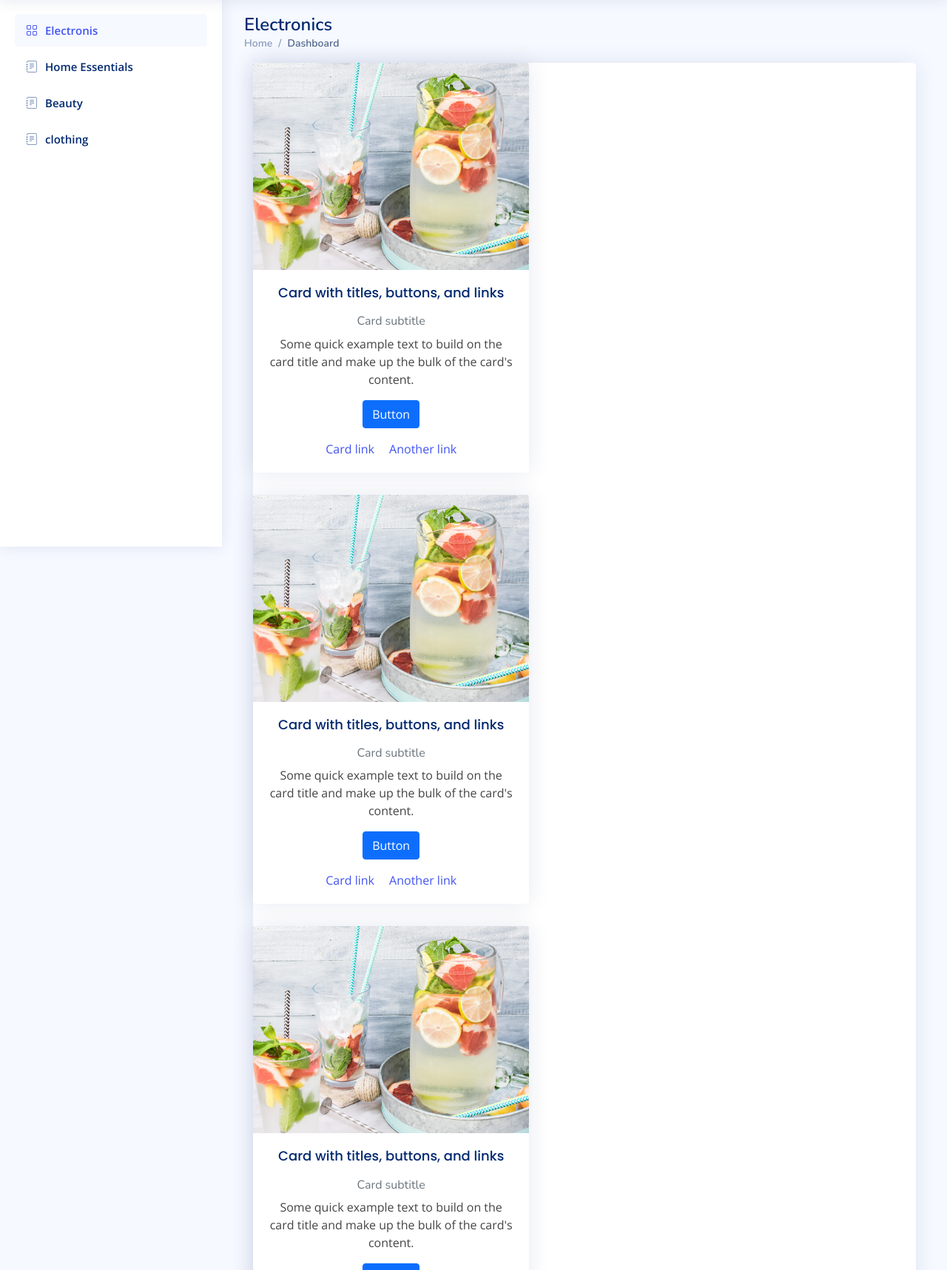
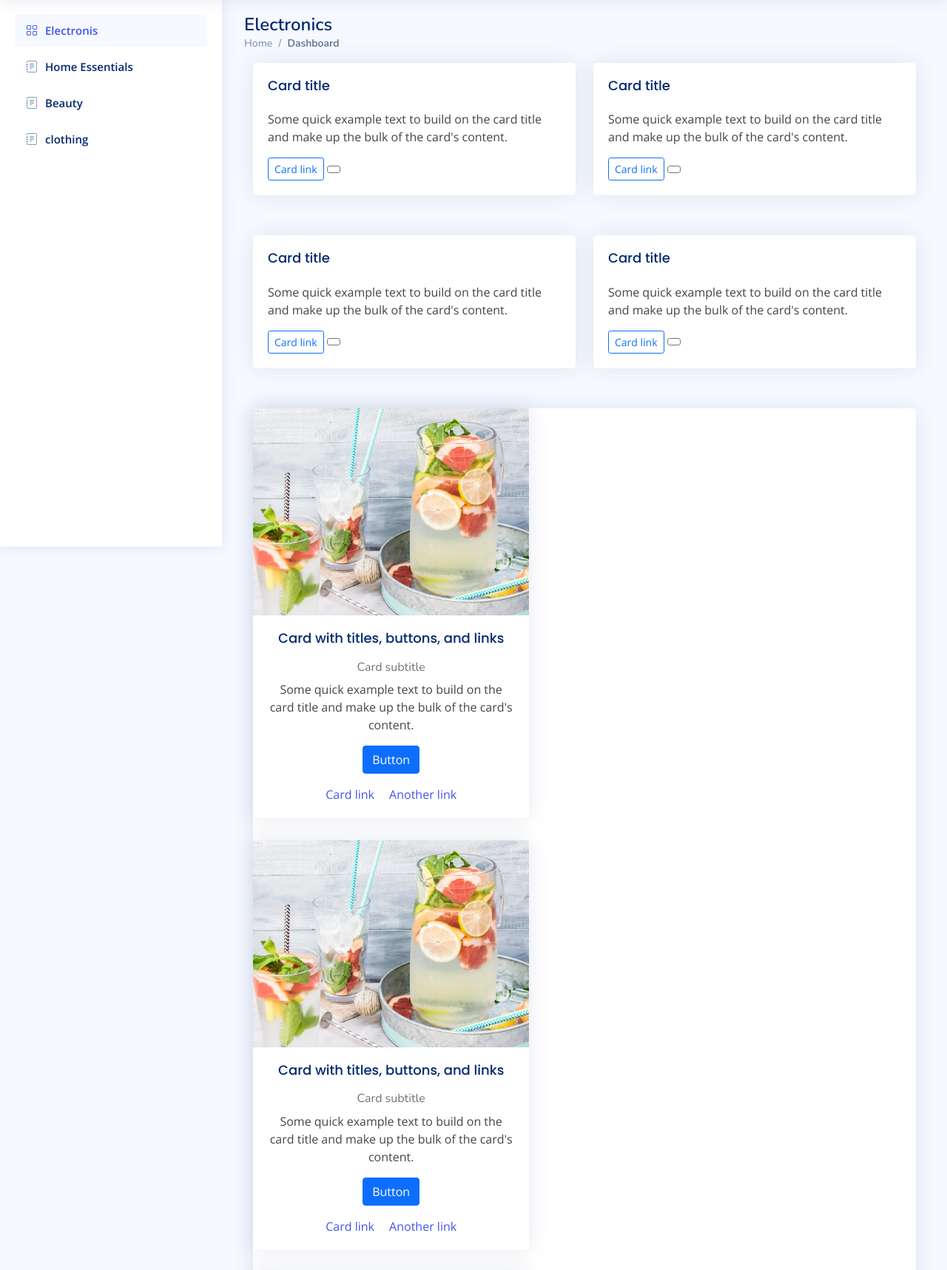
Before and after one commit to CUBigDataClass/teamAVKWebApp, a Flask app: page /home_page in a window 1280 px wide. Shown: the part 61-1778 px from the top of the page at 74% size. Run offline with Flask 2, Linux system fonts and the light colour scheme; some libraries are stand-ins or nearby versions.

Commit message:
Updated the card Layout

```diff
--- a/templates/index.html
+++ b/templates/index.html
@@ -244,6 +244,101 @@
       </nav>
     </div><!-- End Page Title -->
 
+    <div class="container">
+      <div class="row">
+          <div class="col-lg-6 mb-4">
+              <div class="card">
+                  <img class="card-img-top" src="" alt="">
+
+                  <div class="card-body">
+                      <h5 class="card-title">Card title</h5>
+                      <p class="card-text">
+                          Some quick example text to build on
+                          the card title and make up the bulk
+                          of the card's content.
+                      </p>
+
+                      <a href="#" class="btn btn-outline-primary btn-sm">
+                          Card link
+                      </a>
+                      <a href="#" class="btn btn-outline-secondary btn-sm">
+                          <i class="far fa-heart"></i></a>
+                  </div>
+              </div>
+          </div>
+          <div class="col-lg-6 mb-4">
+              <div class="card">
+                  <img class="card-img-top" src="" alt="">
+
+                  <div class="card-body">
+                      <h5 class="card-title">Card title</h5>
+                      <p class="card-text">
+                          Some quick example text to build on the
+                          card title and make up the bulk of the
+                          card's content.
+                      </p>
+
+                      <a href="#" class="btn btn-outline-primary btn-sm">
+                          Card link
+                      </a>
+                      <a href="#" class="btn btn-outline-secondary btn-sm">
+                          <i class="far fa-heart"></i></a>
+                  </div>
+              </div>
+          </div>
+      </div>
+  </div>
+
+  <div class="container">
+        <div class="row">
+            <div class="col-lg-6 mb-4">
+                <div class="card">
+                    <img class="card-img-top" src="" alt="">
+
+                    <div class="card-body">
+                        <h5 class="card-title">Card title</h5>
+                        <p class="card-text">
+                            Some quick example text to build on
+                            the card title and make up the bulk
+                            of the card's content.
+                        </p>
+
+                        <a href="#" class="btn btn-outline-primary btn-sm">
+                            Card link
+                        </a>
+                        <a href="#" class="btn btn-outline-secondary btn-sm">
+                            <i class="far fa-heart"></i></a>
+                    </div>
+                </div>
+            </div>
+            <div class="col-lg-6 mb-4">
+                <div class="card">
+                    <img class="card-img-top" src="" alt="">
+
+                    <div class="card-body">
+                        <h5 class="card-title">Card title</h5>
+                        <p class="card-text">
+                            Some quick example text to build on the
+                            card title and make up the bulk of the
+                            card's content.
+                        </p>
+
+                        <a href="#" class="btn btn-outline-primary btn-sm">
+                            Card link
+                        </a>
+                        <a href="#" class="btn btn-outline-secondary btn-sm">
+                            <i class="far fa-heart"></i></a>
+                    </div>
+                </div>
+            </div>
+        </div>
+    </div>
+
+
+
+
+
+
     <section class="section">
       <div class = "container">
       <div class="card text-center">
```
